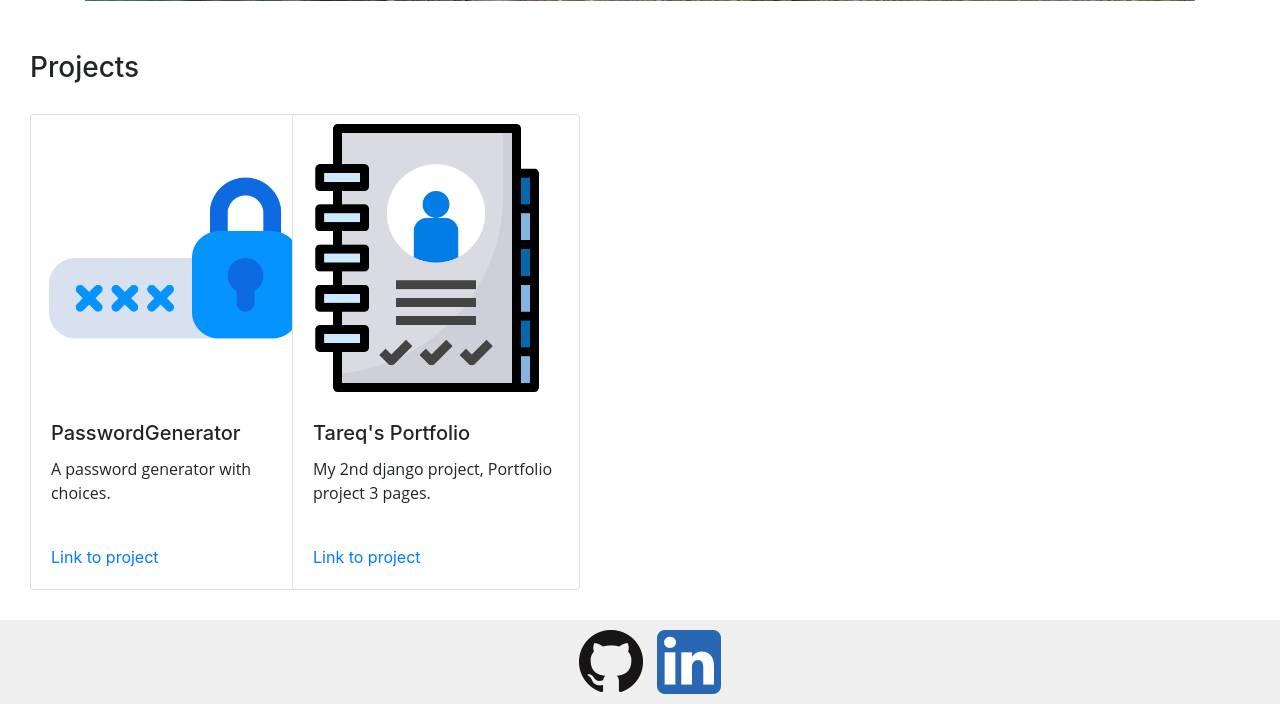
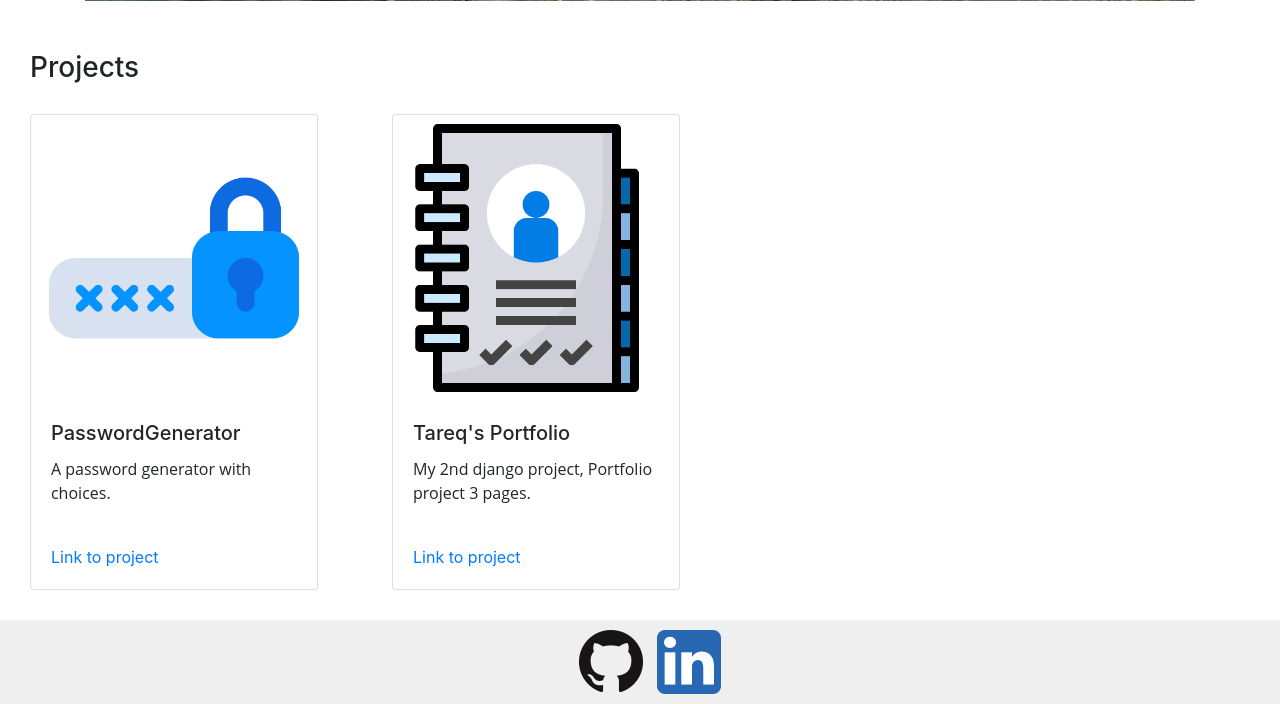
Before and after one commit to TareqHusein6/portfolio-tareq, a Django app: page / in a window 1280 px wide; the page is wider, and only the part inside the window is pictured. Shown: the part 988-1692 px from the top of that part. Run offline with Django 3.2, Linux system fonts and the light colour scheme; data comes from the database, SQL or seed files in the repository.

```diff
--- a/portfolio/templates/portfolio/home.html
+++ b/portfolio/templates/portfolio/home.html
@@ -12,11 +12,11 @@
     </div>
     <div style="width:100%; margin-left:30px; margin-right:30px; margin-bottom:30px">
             <h3 style="margin-top:50px">Projects</h3>
-            <div id="allprojects" class="row row-cols-2 row-cols-md-5 g-4" style="margin-top:30px">
+            <div id="allprojects" class="row row-cols-5 row-cols-md-5 g-4" style="margin-top:30px">
                 <!-- whenever you are going to use programming in html then use % , other than that use
                 2 brackets {{ it's a template django language-->
                 {% for project in projects %}
-                <div class="col">
+                <div class="col" style="margin-right:100px;">
                     <div class="card" style="width: 18rem;">
                       <img src="{{ project.image.url }}" class="card-img-top" alt="{{ project.image.name }}">
                       <div class="card-body">
```
Also changed, not shown: 1 other file.
